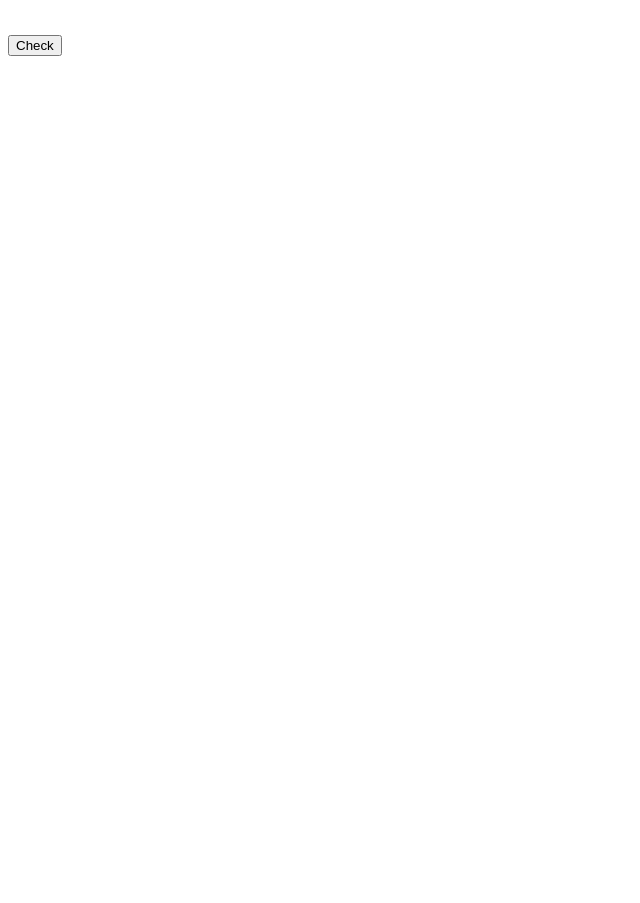
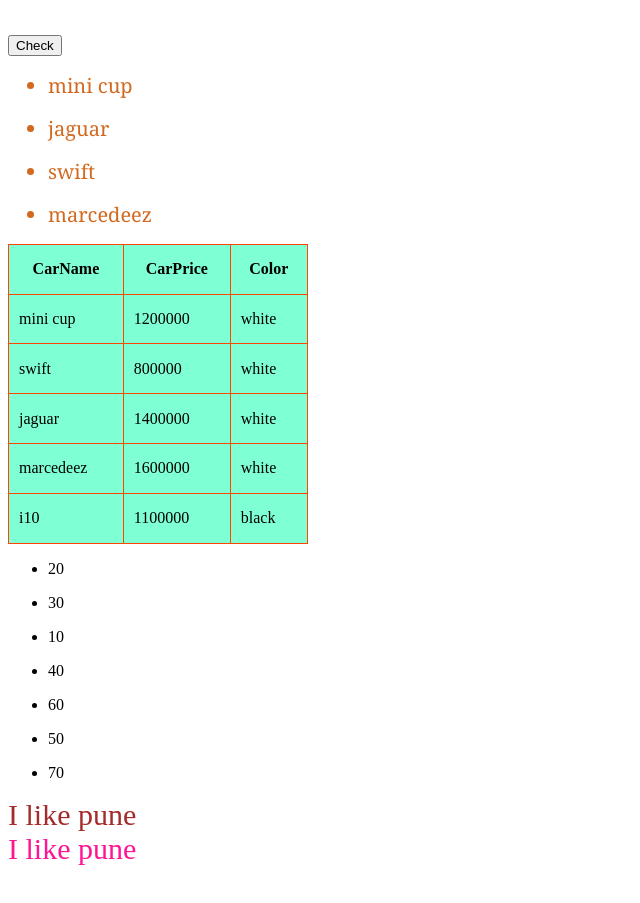
Before and after one commit to shivcharankhanderao/My_Angular_Project, an Angular app in the folder My_First_Project/: page /directive in a window 1280 px wide. Shown: the part 281-1184 px from the top of the page, without its empty margins (0-640 px from the left). Before the commit the page ends 800 px from the top, so only its background shows below. Built offline with nearby package versions, Linux system fonts and the light colour scheme.

Commit message:
Structural Directives

```diff
--- a/My_First_Project/src/app/directive-in-angular/directive-in-angular.component.css
+++ b/My_First_Project/src/app/directive-in-angular/directive-in-angular.component.css
@@ -4,3 +4,27 @@
     height: 100px;
     background: salmon;
 }
+.itm-container{
+    color: chocolate;
+    font-size: 20px;
+    font-family: Georgia, 'Times New Roman', Times, serif;
+}
+.table-container{
+    height: 300px;
+    width: 300px;
+    background: aquamarine;
+}
+table,th,tr,td{
+    border: 1px solid orangered;
+    border-collapse: collapse;
+    padding: 10px 10px;
+}
+.container{
+    color: brown;
+    font-size: 30px;
+}
+
+.container1{
+    color: deeppink;
+    font-size: 30px;
+}
--- a/My_First_Project/src/app/directive-in-angular/directive-in-angular.component.html
+++ b/My_First_Project/src/app/directive-in-angular/directive-in-angular.component.html
@@ -24,3 +24,40 @@
 <br><br>
 
 <button (click)="toggelEffect()">Check</button>
+
+<!-- ******* *ngFor ******** -->
+
+<ul *ngFor="let item of cars">
+    <li class="itm-container">{{item}}</li>
+</ul>
+
+<table class="table-container">
+    <tr>
+        <th *ngFor="let heading of tableHeading">{{heading}}</th>
+    </tr>
+    <tr *ngFor="let tableData of carDetails">
+        <td>{{tableData.carName}}</td>
+        <td>{{tableData.carPrice}}</td>
+        <td>{{tableData.color}}</td>
+    </tr>
+</table>
+
+<ul *ngFor="let data of data2">
+    <li>{{data}}</li>
+</ul>
+<ul *ngFor="let data of data3">
+    <li>{{data}}</li>
+</ul>
+
+<!-- Attribute directive -->
+<div class="container">
+    I like pune
+</div>
+
+<div [ngClass]="color == 'pink' ? 'container1' : 'container'">
+    I like pune
+</div>
+
+
+
+<br><br><br>
--- a/My_First_Project/src/app/directive-in-angular/directive-in-angular.component.ts
+++ b/My_First_Project/src/app/directive-in-angular/directive-in-angular.component.ts
@@ -14,6 +14,41 @@ export class DirectiveInAngularComponent {
   nullProperty = null;
 
   toggel = true;
+  cars = ['mini cup', 'jaguar', 'swift', 'marcedeez'];
+
+  tableHeading : string[] = ['CarName', 'CarPrice', 'Color'];
+  carDetails =[
+    {carName : 'mini cup', carPrice : 1200000, color : 'white'},
+    {carName : 'swift', carPrice : 800000, color : 'white'},
+    {carName : 'jaguar', carPrice : 1400000, color : 'white'},
+    {carName : 'marcedeez', carPrice : 1600000, color : 'white'},
+    {carName : 'i10', carPrice : 1100000, color : 'black'},
+  ];
+
+  // imp. interview que.
+  data = [20,30,10,40,[60,50,70]];
+  data2 : any[] =[];
+  data3 : any[] =[];
+  // let  xyz= []; // js / within function only
+  // xyz =[]; property with empty array(interview que.)
+  color ='pink';
+
+  constructor(){
+
+  }
+
+  ngOnInit(){
+    this.data.forEach((item,i)=>{
+      if (i != 4) {
+        this.data2.push(item);
+      }
+    })
+    this.data.forEach((item:any,i)=>{
+      if (i ==4) {
+        this.data3 =[...item];
+      }
+    })
+  }
 
   toggelEffect(){
     // this.toggel = false;
```
